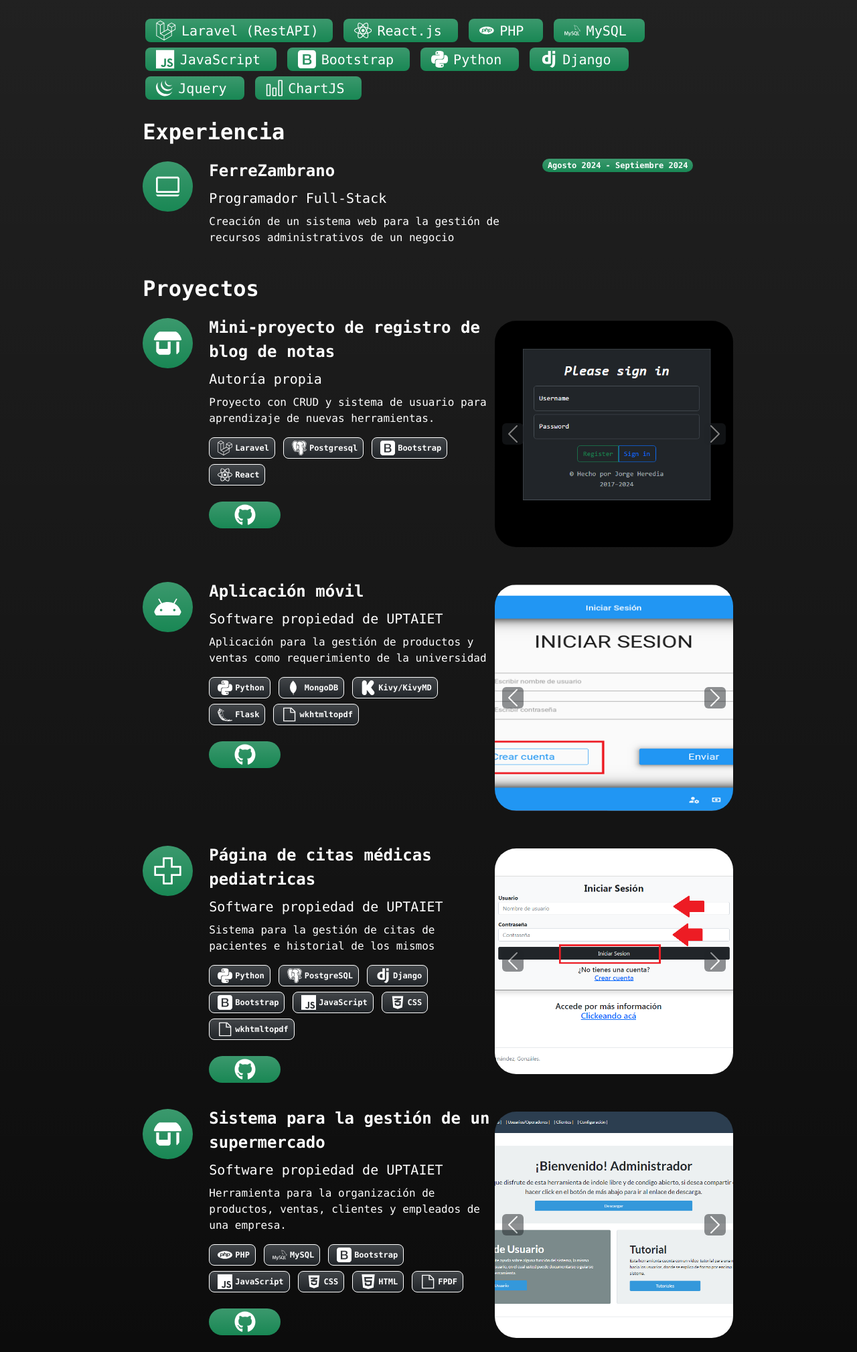
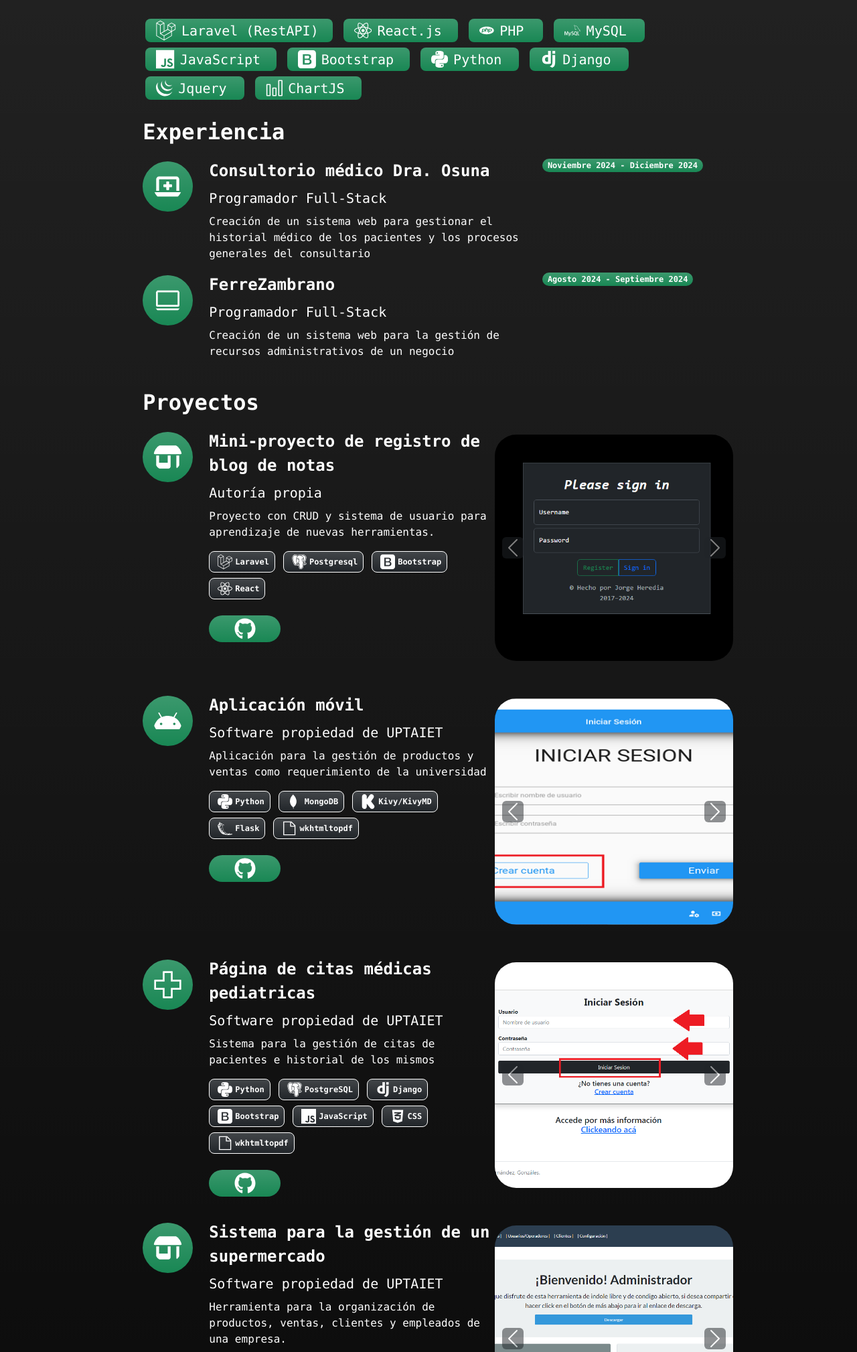
Before and after one commit to JLHJ21/curriculum, a PHP site: page /index.html in a window 1280 px wide. Shown: the part 493-2512 px from the top of the page at 67% size. Run offline with PHP 8.4, Linux system fonts and the light colour scheme.

Commit message:
version 2

```diff
--- a/index.html
+++ b/index.html
@@ -43,13 +43,6 @@
         }
       }
     </style>
-    <style id="dark-reader-style" type="text/css">
-      @media screen {
-        html {
-          -webkit-transition: -webkit-filter 300ms linear;
-        }
-      }
-    </style>
   </head>
 
   <body class="bg-black bg-gradient font-monospace text-white">
@@ -175,6 +168,12 @@
       <symbol id="github" viewBox="0 0 496 512">
         <path
           d="M165.9 397.4c0 2-2.3 3.6-5.2 3.6-3.3 .3-5.6-1.3-5.6-3.6 0-2 2.3-3.6 5.2-3.6 3-.3 5.6 1.3 5.6 3.6zm-31.1-4.5c-.7 2 1.3 4.3 4.3 4.9 2.6 1 5.6 0 6.2-2s-1.3-4.3-4.3-5.2c-2.6-.7-5.5 .3-6.2 2.3zm44.2-1.7c-2.9 .7-4.9 2.6-4.6 4.9 .3 2 2.9 3.3 5.9 2.6 2.9-.7 4.9-2.6 4.6-4.6-.3-1.9-3-3.2-5.9-2.9zM244.8 8C106.1 8 0 113.3 0 252c0 110.9 69.8 205.8 169.5 239.2 12.8 2.3 17.3-5.6 17.3-12.1 0-6.2-.3-40.4-.3-61.4 0 0-70 15-84.7-29.8 0 0-11.4-29.1-27.8-36.6 0 0-22.9-15.7 1.6-15.4 0 0 24.9 2 38.6 25.8 21.9 38.6 58.6 27.5 72.9 20.9 2.3-16 8.8-27.1 16-33.7-55.9-6.2-112.3-14.3-112.3-110.5 0-27.5 7.6-41.3 23.6-58.9-2.6-6.5-11.1-33.3 2.6-67.9 20.9-6.5 69 27 69 27 20-5.6 41.5-8.5 62.8-8.5s42.8 2.9 62.8 8.5c0 0 48.1-33.6 69-27 13.7 34.7 5.2 61.4 2.6 67.9 16 17.7 25.8 31.5 25.8 58.9 0 96.5-58.9 104.2-114.8 110.5 9.2 7.9 17 22.9 17 46.4 0 33.7-.3 75.4-.3 83.6 0 6.5 4.6 14.4 17.3 12.1C428.2 457.8 496 362.9 496 252 496 113.3 383.5 8 244.8 8zM97.2 352.9c-1.3 1-1 3.3 .7 5.2 1.6 1.6 3.9 2.3 5.2 1 1.3-1 1-3.3-.7-5.2-1.6-1.6-3.9-2.3-5.2-1zm-10.8-8.1c-.7 1.3 .3 2.9 2.3 3.9 1.6 1 3.6 .7 4.3-.7 .7-1.3-.3-2.9-2.3-3.9-2-.6-3.6-.3-4.3 .7zm32.4 35.6c-1.6 1.3-1 4.3 1.3 6.2 2.3 2.3 5.2 2.6 6.5 1 1.3-1.3 .7-4.3-1.3-6.2-2.2-2.3-5.2-2.6-6.5-1zm-11.4-14.7c-1.6 1-1.6 3.6 0 5.9 1.6 2.3 4.3 3.3 5.6 2.3 1.6-1.3 1.6-3.9 0-6.2-1.4-2.3-4-3.3-5.6-2z"
+        ></path>
+      </symbol>
+
+      <symbol id="laptop-medical" viewBox="0 0 640 512">
+        <path
+          d="M64 96c0-35.3 28.7-64 64-64l384 0c35.3 0 64 28.7 64 64l0 256-64 0 0-256L128 96l0 256-64 0L64 96zM0 403.2C0 392.6 8.6 384 19.2 384l601.6 0c10.6 0 19.2 8.6 19.2 19.2c0 42.4-34.4 76.8-76.8 76.8L76.8 480C34.4 480 0 445.6 0 403.2zM288 160c0-8.8 7.2-16 16-16l32 0c8.8 0 16 7.2 16 16l0 48 48 0c8.8 0 16 7.2 16 16l0 32c0 8.8-7.2 16-16 16l-48 0 0 48c0 8.8-7.2 16-16 16l-32 0c-8.8 0-16-7.2-16-16l0-48-48 0c-8.8 0-16-7.2-16-16l0-32c0-8.8 7.2-16 16-16l48 0 0-48z"
         ></path>
       </symbol>
 
@@ -500,6 +499,36 @@
                       class="bi pe-none mt-1 bg-success bg-gradient rounded-circle p-3"
                       style="width: 75px; height: 75px"
                     >
+                      <use xlink:href="#laptop-medical"></use>
+                    </svg>
+                  </div>
+                  <div class="col-8 col-md-7">
+                    <p class="fs-4 mb-0 fw-bold">
+                      Consultorio médico Dra. Osuna
+                    </p>
+
+                    <p class="fs-5 my-2">Programador Full-Stack</p>
+
+                    <p>
+                      Creación de un sistema web para gestionar el historial
+                      médico de los pacientes y los procesos generales del
+                      consultario
+                    </p>
+                  </div>
+                  <div class="col-12 col-md-3 text-end">
+                    <span class="badge bg-success bg-gradient rounded-pill">
+                      Noviembre 2024 - Diciembre 2024
+                    </span>
+                  </div>
+                </div>
+                <div class="d-flex flex-wrap">
+                  <div
+                    class="col-auto d-flex align-self-star me-4 mb-4 d-none d-md-block"
+                  >
+                    <svg
+                      class="bi pe-none mt-1 bg-success bg-gradient rounded-circle p-3"
+                      style="width: 75px; height: 75px"
+                    >
                       <use xlink:href="#cil-laptop"></use>
                     </svg>
                   </div>
```
Also changed, not shown: index.php (+12 -0 lines).
